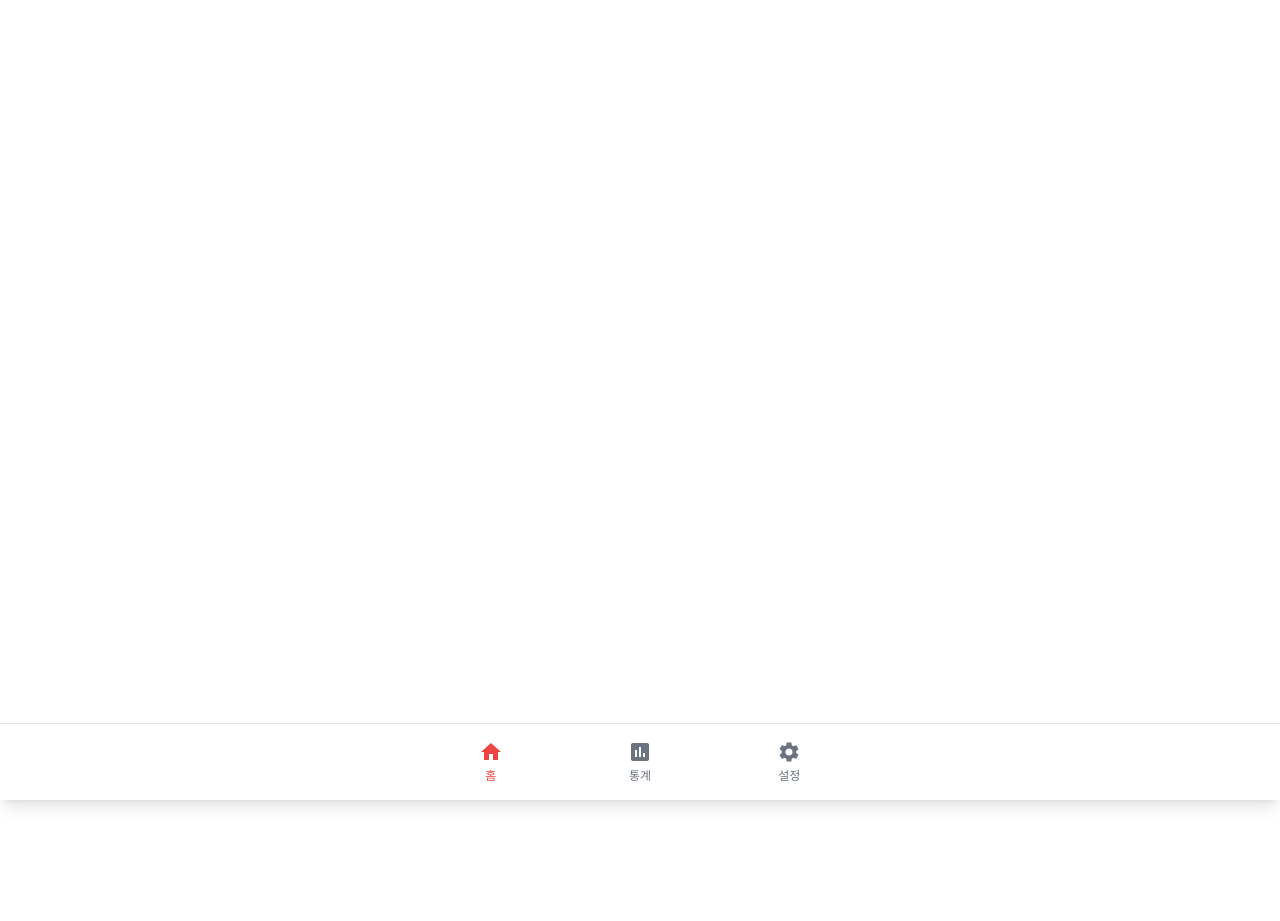
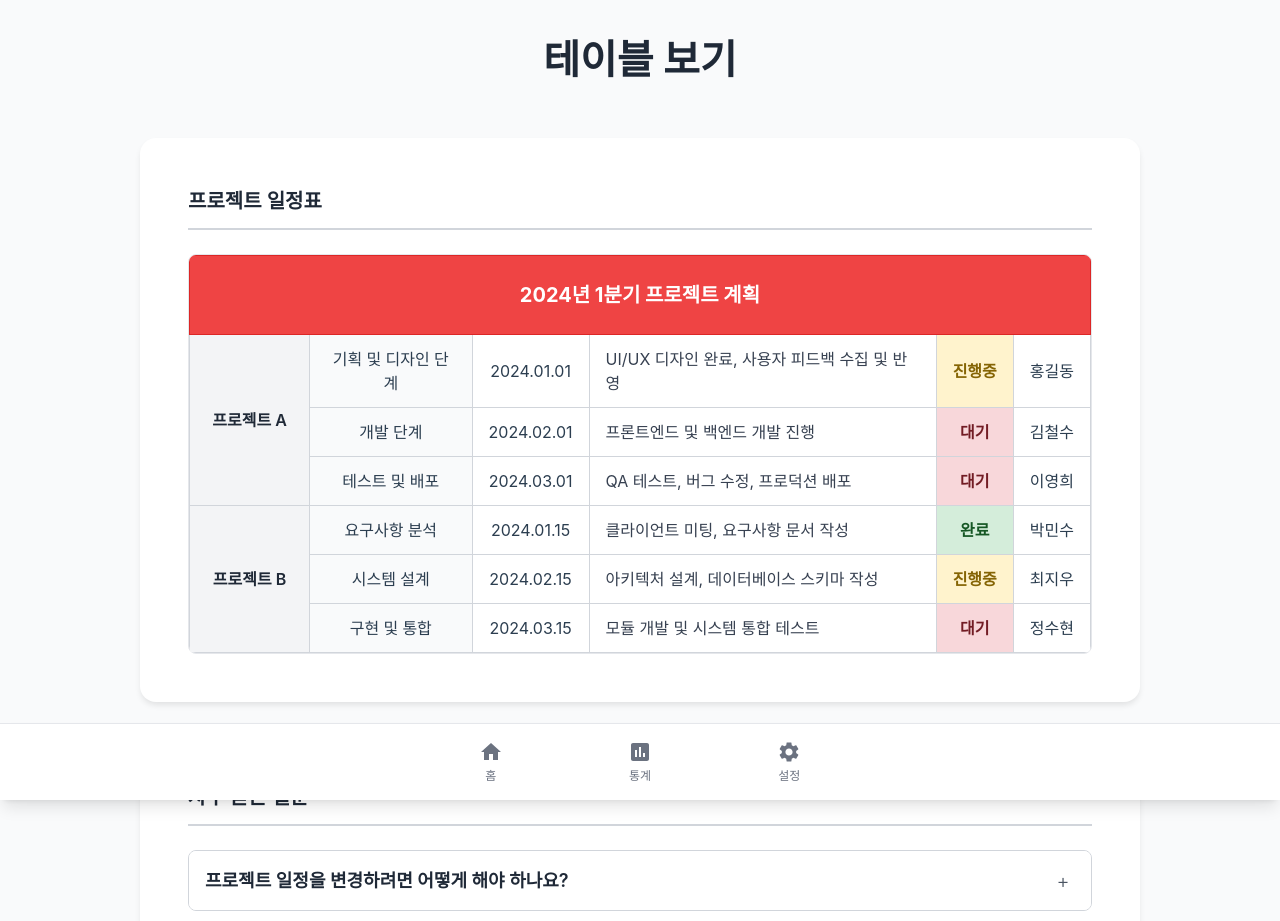
Before and after one commit to ehvzmf/pomodoro-app, a Vue app: page /table in a window 1280 px wide. Before the commit this address had no page. Shown: the top 921 px of the page. Before the commit the page ends 800 px from the top, so only its background shows below. Built offline with nearby package versions, Linux system fonts and the light colour scheme.

Commit message:
fix: variables 이름 수정

```diff
--- a/src/assets/styles/_variables.scss
+++ b/src/assets/styles/_variables.scss
@@ -4,7 +4,9 @@
 
 // Colors
 $primary-color: #ef4444;
+$primary-dark: #dc2626;
 $secondary-color: #10b981;
+$secondary-dark: #059669;
 $gray-50: #f9fafb;
 $gray-100: #f3f4f6;
 $gray-200: #e5e7eb;
--- a/src/router/index.js
+++ b/src/router/index.js
@@ -3,6 +3,8 @@ import PomodoroTimer from '../components/PomodoroTimer.vue'
 import StatisticsView from '../components/StatisticsView.vue'
 import SettingsView from '../components/SettingsView.vue'
 import PublishingShowcase from '../components/publishing/PublishingShowcase.vue'
+import LoginView from '../views/LoginView.vue'
+import TableView from '../views/TableView.vue'
 
 // 라우트 정의
 const routes = [
@@ -25,6 +27,16 @@ const routes = [
     path: '/publishing',
     name: 'publishing',
     component: PublishingShowcase
+  },
+  {
+    path: '/login',
+    name: 'login',
+    component: LoginView
+  },
+  {
+    path: '/table',
+    name: 'table',
+    component: TableView
   }
 ]
 
--- a/src/views/LoginView.vue
+++ b/src/views/LoginView.vue
@@ -162,7 +162,7 @@ const handleSignup = () => {
   width: 100%;
   max-width: 400px;
   background: $white;
-  border-radius: $border-radius-lg;
+  border-radius: $radius-lg;
   padding: $spacing-xl;
   box-shadow: $shadow-md;
 
--- a/src/views/TableView.vue
+++ b/src/views/TableView.vue
@@ -249,7 +249,7 @@ const toggleItem = (index) => {
 .table-wrapper {
   overflow-x: auto;
   -webkit-overflow-scrolling: touch;
-  border-radius: $border-radius-md;
+  border-radius: $radius-md;
   border: 1px solid $gray-200;
 
   /* 스크롤바 스타일링 */
@@ -392,7 +392,7 @@ const toggleItem = (index) => {
 
 .toggle-item {
   border: 1px solid $gray-300;
-  border-radius: $border-radius-md;
+  border-radius: $radius-md;
   overflow: hidden;
   transition: border-color 0.2s;
 
@@ -479,7 +479,7 @@ const toggleItem = (index) => {
 }
 
 .callout {
-  border-radius: $border-radius-md;
+  border-radius: $radius-md;
   padding: $spacing-lg;
   border-left: 4px solid;
 
```
